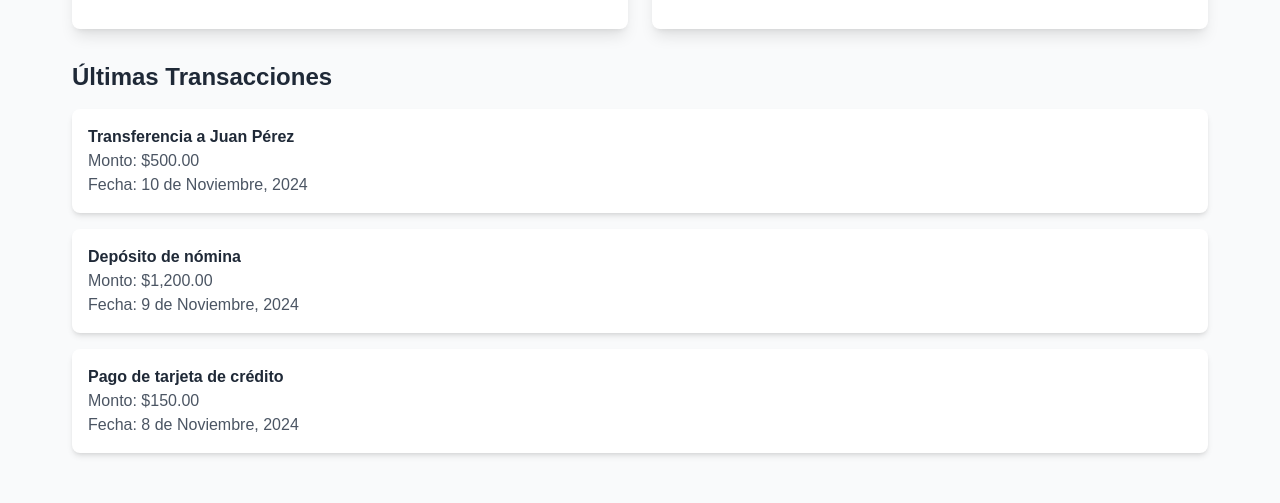
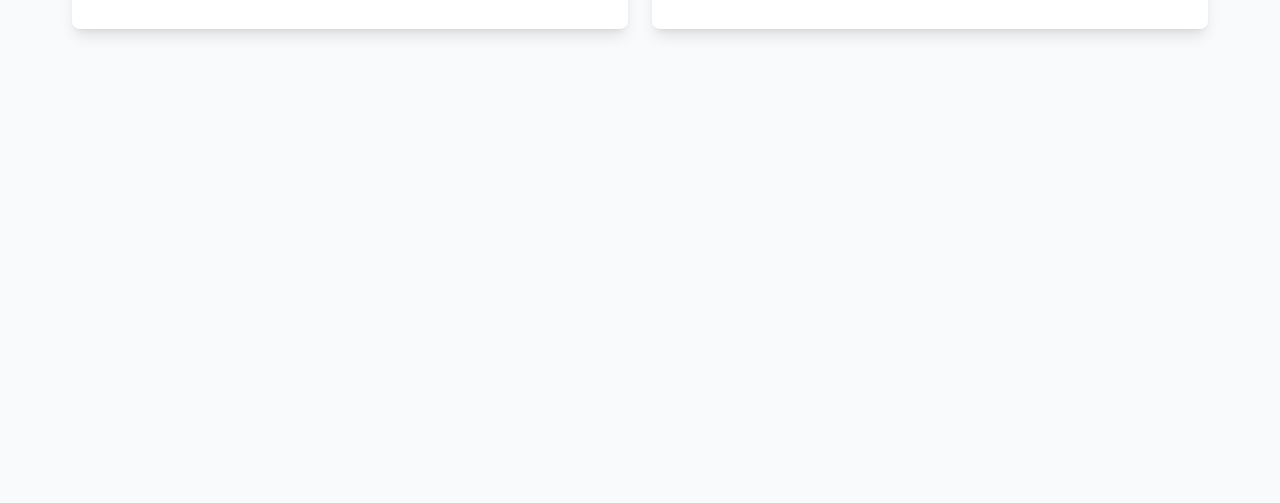
Before and after one commit to netsky2-tech/web-digital-bank, a Next.js app: page / in a window 1280 px wide. Shown: the part 435-938 px from the top of the page. Built offline with nearby package versions, Linux system fonts and the light colour scheme; no server answers.

Commit message:
fix: quitar seccion adicional

```diff
--- a/src/app/page.js
+++ b/src/app/page.js
@@ -15,34 +15,6 @@ export default function Home() {
 
         {/* Accesos directos*/}
         <Shortcuts></Shortcuts>
-
-        {/* Transacciones */}
-        <section className="mb-8">
-          <h2 className="text-2xl font-semibold text-gray-800 mb-4">
-            Últimas Transacciones
-          </h2>
-          <ul className="space-y-4">
-            <li className="bg-white p-4 rounded-lg shadow-md">
-              <p className="text-gray-800 font-semibold">
-                Transferencia a Juan Pérez
-              </p>
-              <p className="text-gray-600">Monto: $500.00</p>
-              <p className="text-gray-600">Fecha: 10 de Noviembre, 2024</p>
-            </li>
-            <li className="bg-white p-4 rounded-lg shadow-md">
-              <p className="text-gray-800 font-semibold">Depósito de nómina</p>
-              <p className="text-gray-600">Monto: $1,200.00</p>
-              <p className="text-gray-600">Fecha: 9 de Noviembre, 2024</p>
-            </li>
-            <li className="bg-white p-4 rounded-lg shadow-md">
-              <p className="text-gray-800 font-semibold">
-                Pago de tarjeta de crédito
-              </p>
-              <p className="text-gray-600">Monto: $150.00</p>
-              <p className="text-gray-600">Fecha: 8 de Noviembre, 2024</p>
-            </li>
-          </ul>
-        </section>
       </main>
     </div>
   );
```
